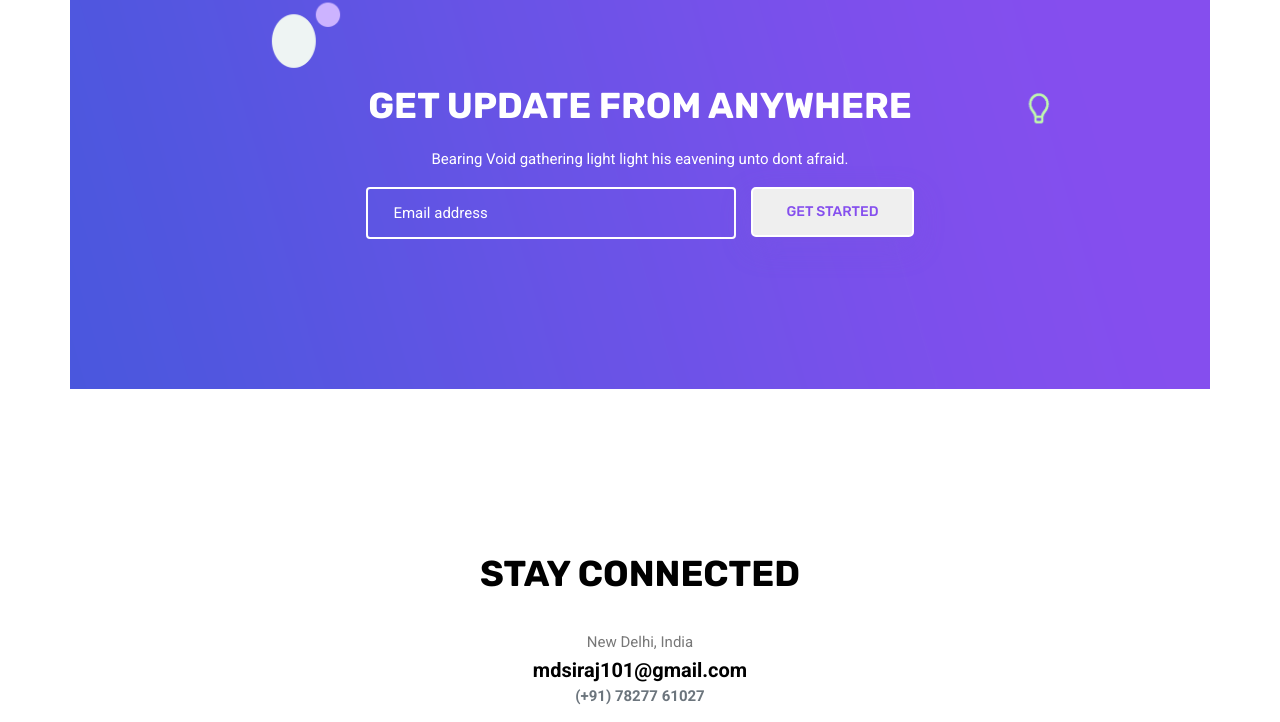
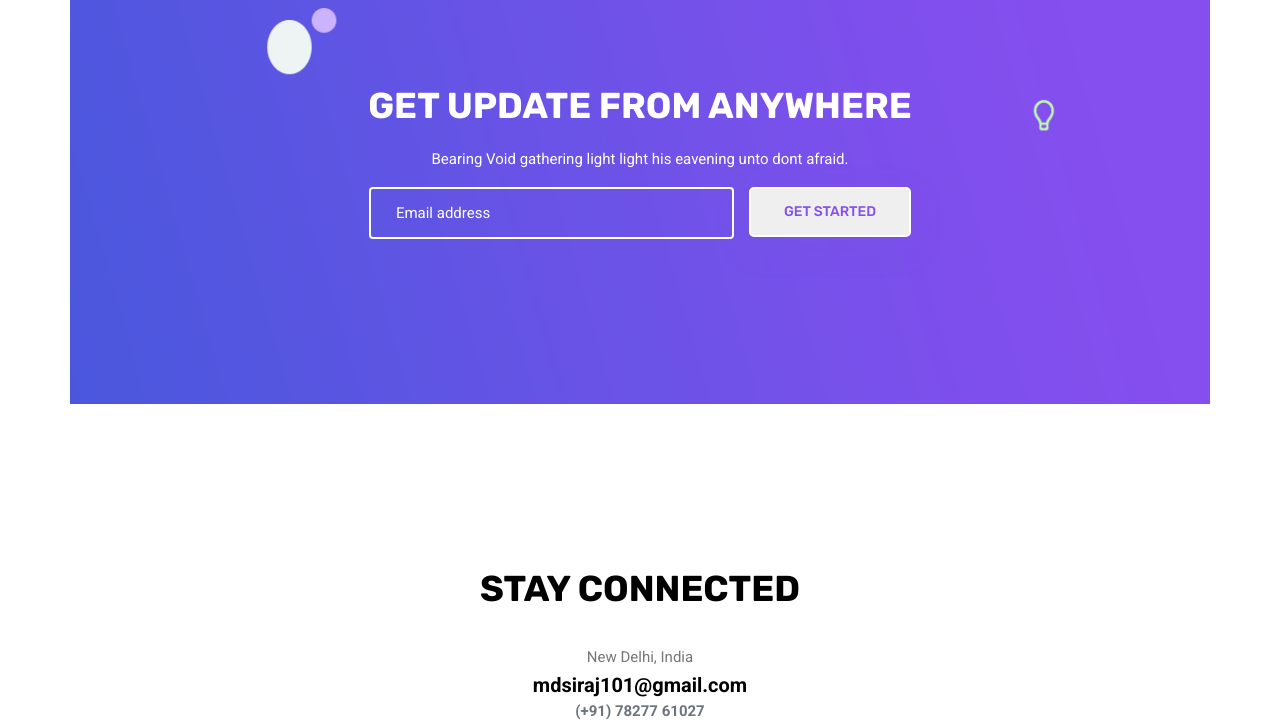
Before and after one commit to SirajAhmed101/My-Portfolio, a plain HTML site: page index.html in a window 1280 px wide. Shown: the part 2969-3691 px from the top of the page. Drawn offline with nearby package versions, Linux system fonts and the light colour scheme.

Commit message:
margin adjest

```diff
--- a/css/style.css
+++ b/css/style.css
@@ -363,9 +363,6 @@ p {
   }
 }
 
-@media (max-width: 575.5px) {
-}
-
 @media (max-width: 390px) {
   .banner_wrapper .home-left-side h2::after {
     left: 34%;
--- a/index.html
+++ b/index.html
@@ -345,8 +345,8 @@
                         <h3 class="text-white">GET UPDATE FROM ANYWHERE</h3>
                         <p class="text-white">Bearing Void gathering light light his eavening unto dont afraid.</p>
 
-                        <form class="row mt-4 justify-content-center">
-                            <div class="col-lg-4 col-sm-6 col">
+                        <form class="row mt-4 justify-content-center mx-0">
+                            <div class="col-lg-4 col-sm-6 col mb-4">
                                 <input type="email" placeholder="Email address" class="form-control">
                             </div>
                             <div class="col col-auto">
```
